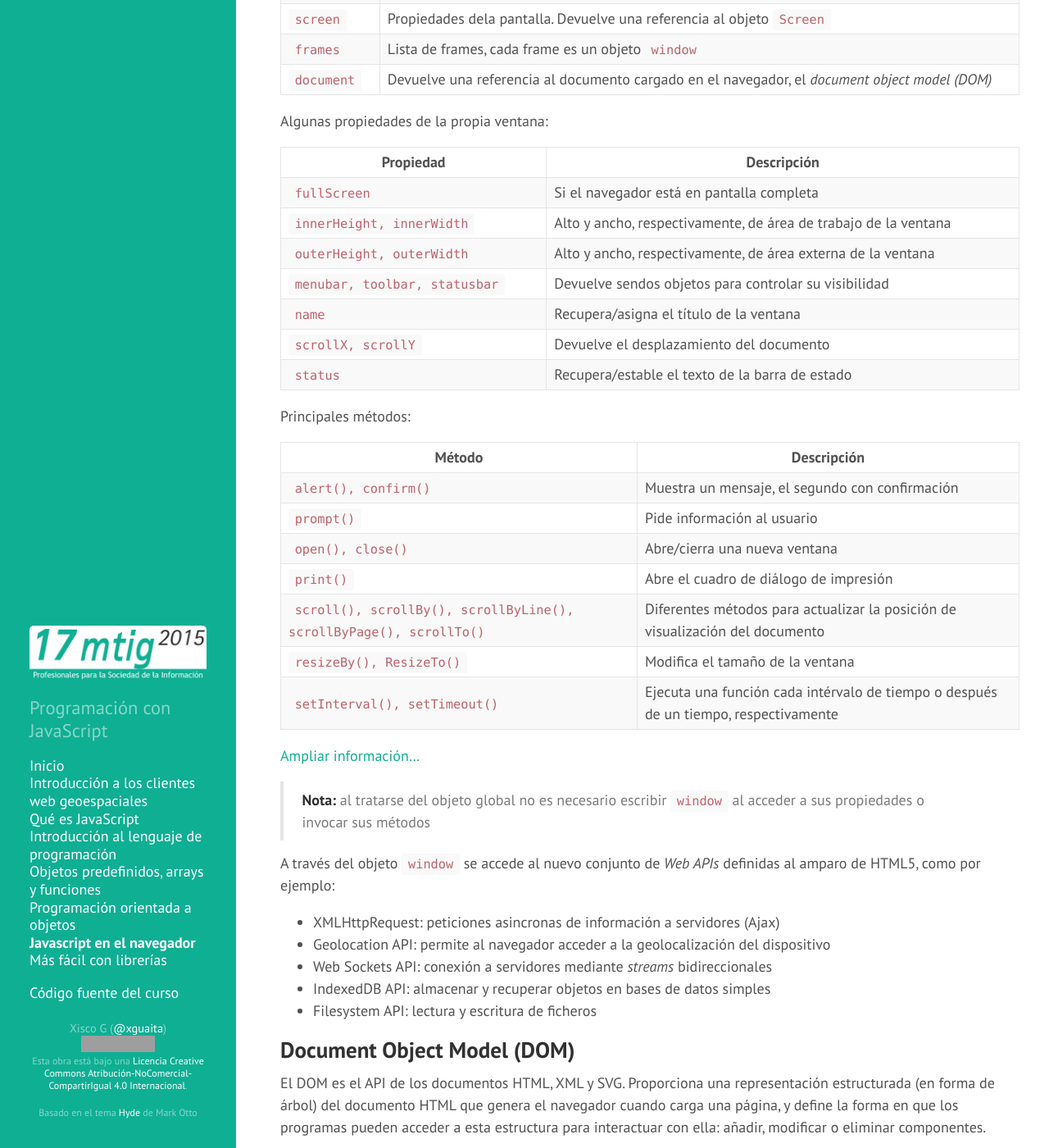
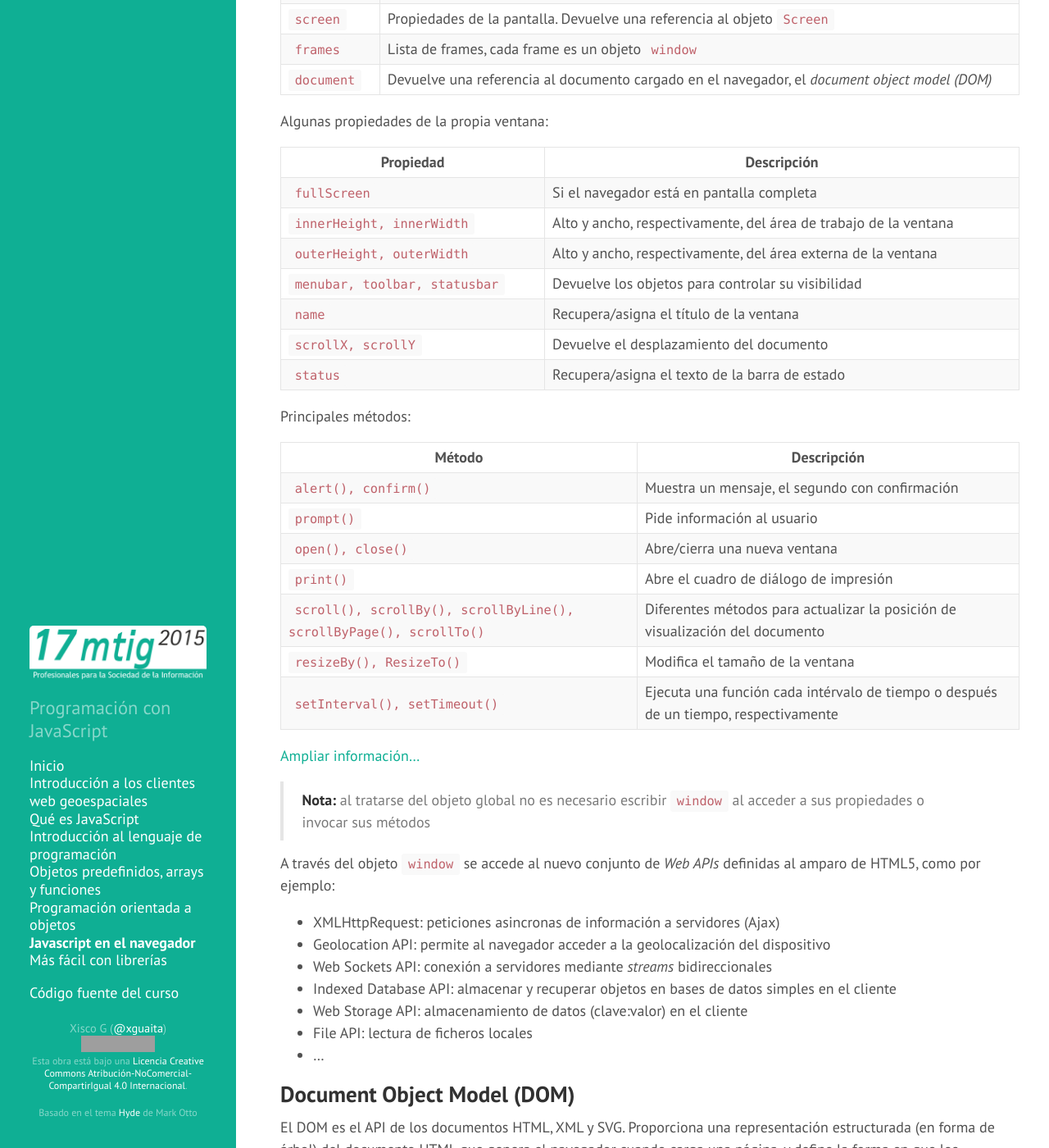
Before and after one commit to xguaita/mtig-js, a Jekyll site: the page built from modulo5/index.md, in a window 1280 px wide and 1400 px high, scrolled down 2347 px. Shown: the whole window at 82% size. Built offline with Jekyll 4.4.1, drawn with Linux system fonts in a browser that asks for light colours; Markdown is read by kramdown in place of the engine named in the settings; some of the changed text lies outside the part shown; grey boxes are pictures that could not be loaded.

Commit message:
Correcciones

```diff
--- a/modulo5/index.md
+++ b/modulo5/index.md
@@ -63,7 +63,7 @@ Principales propiedades del objeto `window`:
 | `location`| Recupera/establece la url. Devuelve una referencia al objeto <a href="https://developer.mozilla.org/en-US/docs/Web/API/Location" target="_blank"><code>Location</code></a>  |
 | `history`| Manipular el historial de la sesión de navegación. Devuelve una referencia al objeto <a href="https://developer.mozilla.org/en-US/docs/Web/API/History" target="_blank"><code>History</code></a> |
 | `navigator`| Información del navegador. Devuelve una referencia al objeto <a href="https://developer.mozilla.org/en-US/docs/Web/API/Navigator" target="_blank"><code>Navigator</code></a> |
-| `screen`| Propiedades dela pantalla. Devuelve una referencia al objeto <a href="https://developer.mozilla.org/en-US/docs/Web/API/Window.screen" target="_blank"><code>Screen</code></a> |
+| `screen`| Propiedades de la pantalla. Devuelve una referencia al objeto <a href="https://developer.mozilla.org/en-US/docs/Web/API/Window.screen" target="_blank"><code>Screen</code></a> |
 | `frames`| Lista de frames, cada frame es un objeto `window` |
 | `document`| Devuelve una referencia al documento cargado en el navegador, el _document object model (DOM)_ |
 
@@ -72,12 +72,12 @@ Algunas propiedades de la propia ventana:
 | Propiedad | Descripción |
 | --------- | ----------- |
 | `fullScreen`| Si el navegador está en pantalla completa  |
-| `innerHeight, innerWidth`| Alto y ancho, respectivamente, de área de trabajo de la ventana  |
-| `outerHeight, outerWidth`| Alto y ancho, respectivamente, de área externa de la ventana  |
-| `menubar, toolbar, statusbar`| Devuelve sendos objetos para controlar su visibilidad  |
+| `innerHeight, innerWidth`| Alto y ancho, respectivamente, del área de trabajo de la ventana  |
+| `outerHeight, outerWidth`| Alto y ancho, respectivamente, del área externa de la ventana  |
+| `menubar, toolbar, statusbar`| Devuelve los objetos para controlar su visibilidad  |
 | `name`| Recupera/asigna el título de la ventana  |
 | `scrollX, scrollY`| Devuelve el desplazamiento del documento  |
-| `status`| Recupera/estable el texto de la barra de estado  |
+| `status`| Recupera/asigna el texto de la barra de estado  |
 
 Principales métodos:
 
@@ -100,12 +100,14 @@ A través del  objeto `window` se accede al nuevo conjunto de _Web APIs_ definid
 + XMLHttpRequest: peticiones asincronas de información a servidores (Ajax)
 + Geolocation API: permite al navegador acceder a la geolocalización del dispositivo
 + Web Sockets API: conexión a servidores mediante _streams_ bidireccionales
-+ IndexedDB API: almacenar y recuperar objetos en bases de datos simples
-+ Filesystem API: lectura y escritura de ficheros
++ Indexed Database API: almacenar y recuperar objetos en bases de datos simples en el cliente
++ Web Storage API: almacenamiento de datos (clave:valor) en el cliente
++ File API: lectura de ficheros locales
++ ...
 
 
 ## Document Object Model (DOM)
-El DOM es el API de los documentos HTML, XML y SVG. Proporciona una representación estructurada (en  forma de árbol) del documento HTML que genera el navegador cuando carga una página, y define la forma en que los programas pueden acceder a esta estructura para interactuar con ella: añadir, modificar o eliminar componentes.
+El DOM es el API de los documentos HTML, XML y SVG. Proporciona una representación estructurada (en forma de árbol) del documento HTML que genera el navegador cuando carga una página, y define la forma en que los programas pueden acceder a esta estructura para interactuar con ella: añadir, modificar o eliminar componentes.
 
 El DOM se ha diseñado para ser independiente del lenguaje de programación que manipula sus componentes; nosotros accederemos mediante JavaScript pero existen implementaciones en diferentes lenguajes, como Python, Java, C++...
 
```
Also changed, not shown: other parts of modulo5/index.md (+2 -2 lines).
